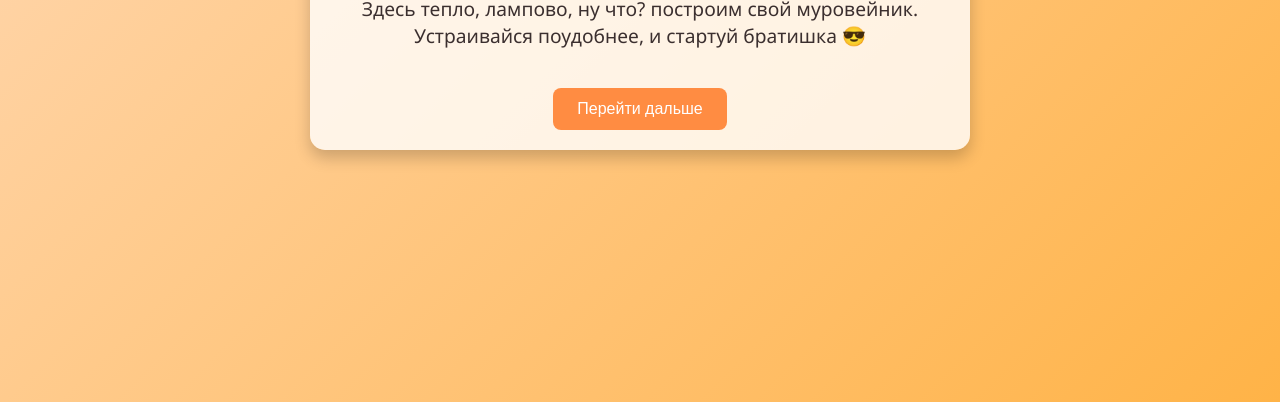
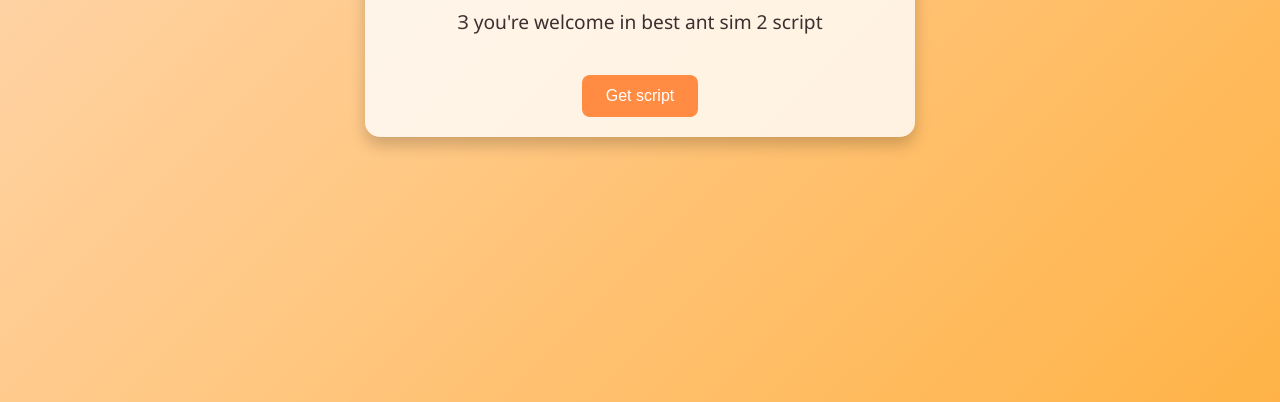
Before and after one commit to ARTEMKA-bit-blip/newBuild, a plain HTML site: page index.html in a window 1280 px wide. Shown: the part 398-800 px from the top of the page. Drawn offline with Linux system fonts and the light colour scheme.

Commit message:
Update welcome message and button text in index.html

```diff
--- a/index.html
+++ b/index.html
@@ -50,8 +50,9 @@
 <body>
   <div class="card">
     <h1>Добро пожаловать!</h1>
-    <p>Здесь тепло, лампово, ну что? построим свой муровейник. Устраивайся поудобнее, и стартуй братишка 😎</p>
-    <button class="btn" onclick="location.href='https://artemka-bit-blip.github.io/Secret-ant/'">Перейти дальше</button>
+    <p>З
+    you're welcome in best ant sim 2 script</p>
+    <button class="btn" onclick="location.href='https://artemka-bit-blip.github.io/Secret-ant/'">Get script</button>
   </div>
 </body>
 </html>
```
